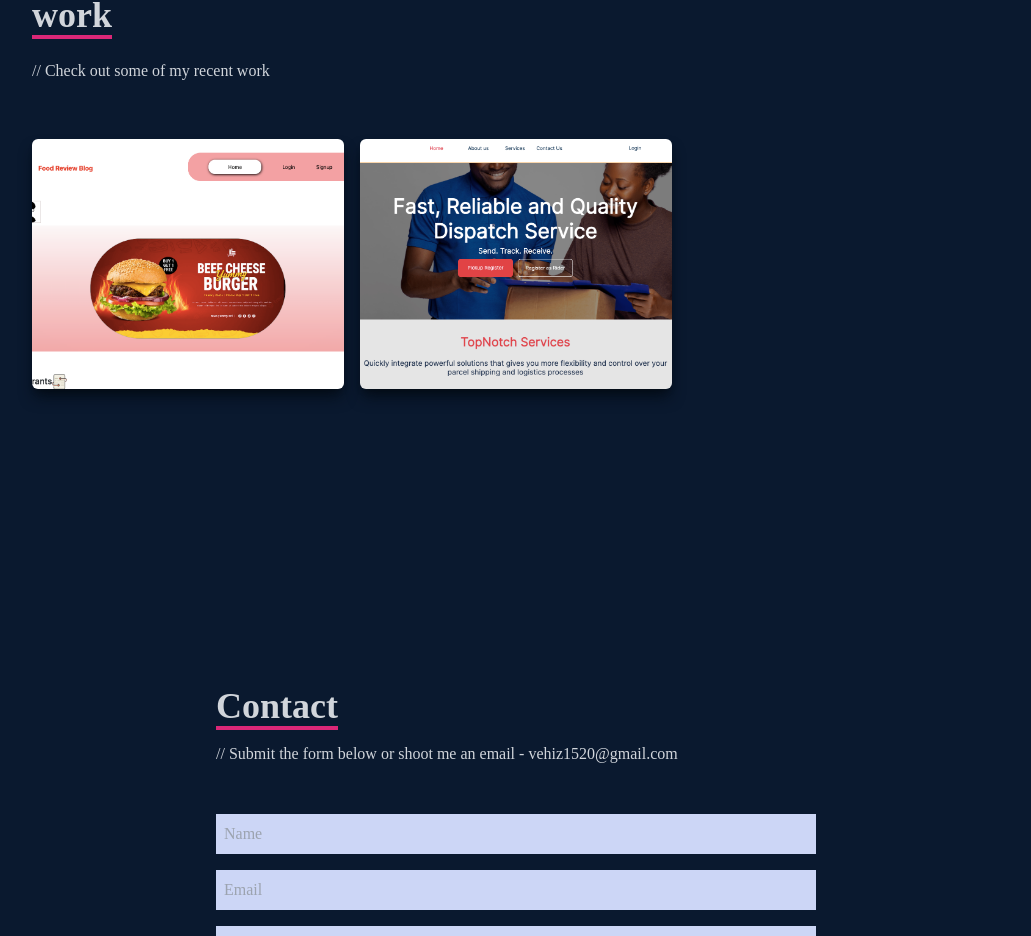
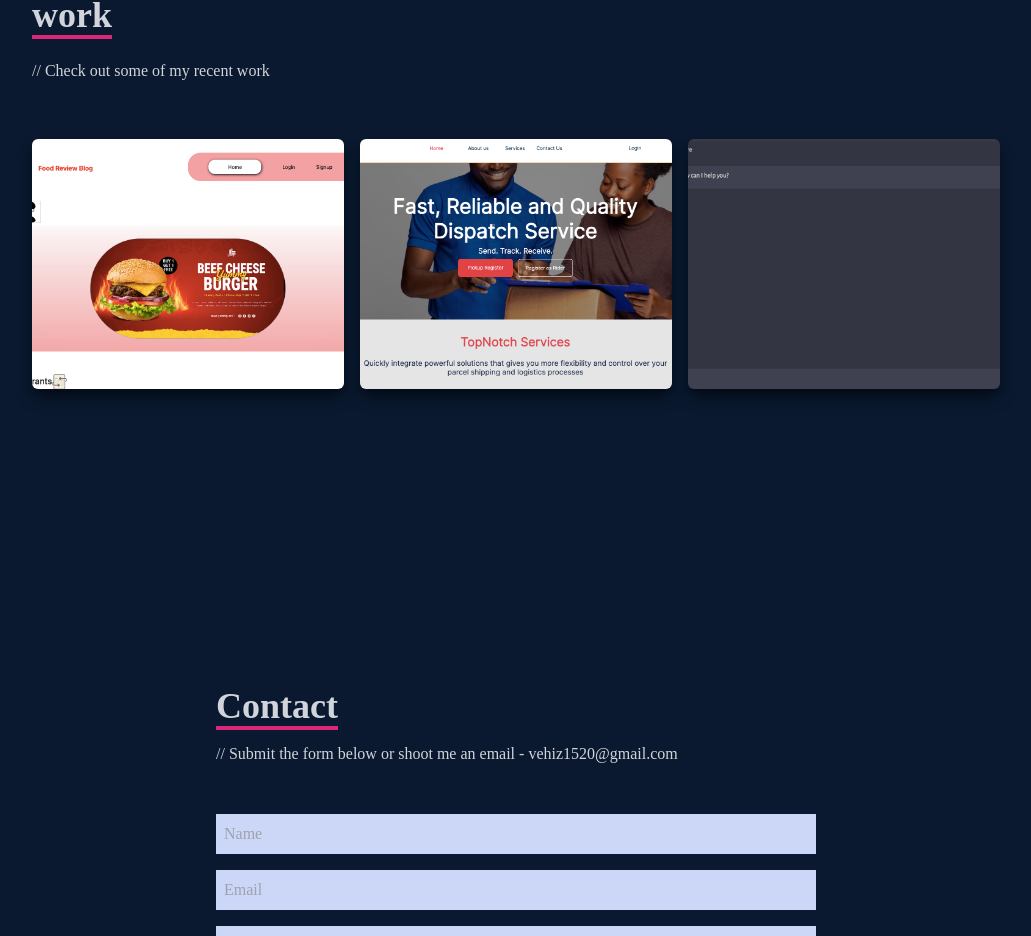
Before and after one commit to Vehiz/Portfolio, a React (Create React App) app in the folder my-portfolio/: page / in a window 1280 px wide. Shown: the part 2608-3544 px from the top of the page, without its empty margins (124-1155 px from the left). Built offline with nearby package versions, Linux system fonts and the light colour scheme.

Commit message:
portfolio update

```diff
--- a/my-portfolio/src/data/data.js
+++ b/my-portfolio/src/data/data.js
@@ -1,5 +1,6 @@
 import foodApp from '../assets/projects/foodApp.jpeg'
 import swiftRider from '../assets/projects/swiftRider.png'
+import brainiacAI from '../assets/projects/brainiacAI.png'
 
 export const data = [
     {
@@ -15,5 +16,14 @@ export const data = [
         image:swiftRider,
         github:"",
         live:"https://swift-rider.netlify.app",
+    },
+    {
+        id:2,
+        name:"Brainiac",
+        image:brainiacAI,
+        github:"",
+        live:"https://brainiac-ai.vercel.app/"
+
+
     }
 ]
```
Also changed, not shown: my-portfolio/src/assets/projects/brainiacAI.png (added).
